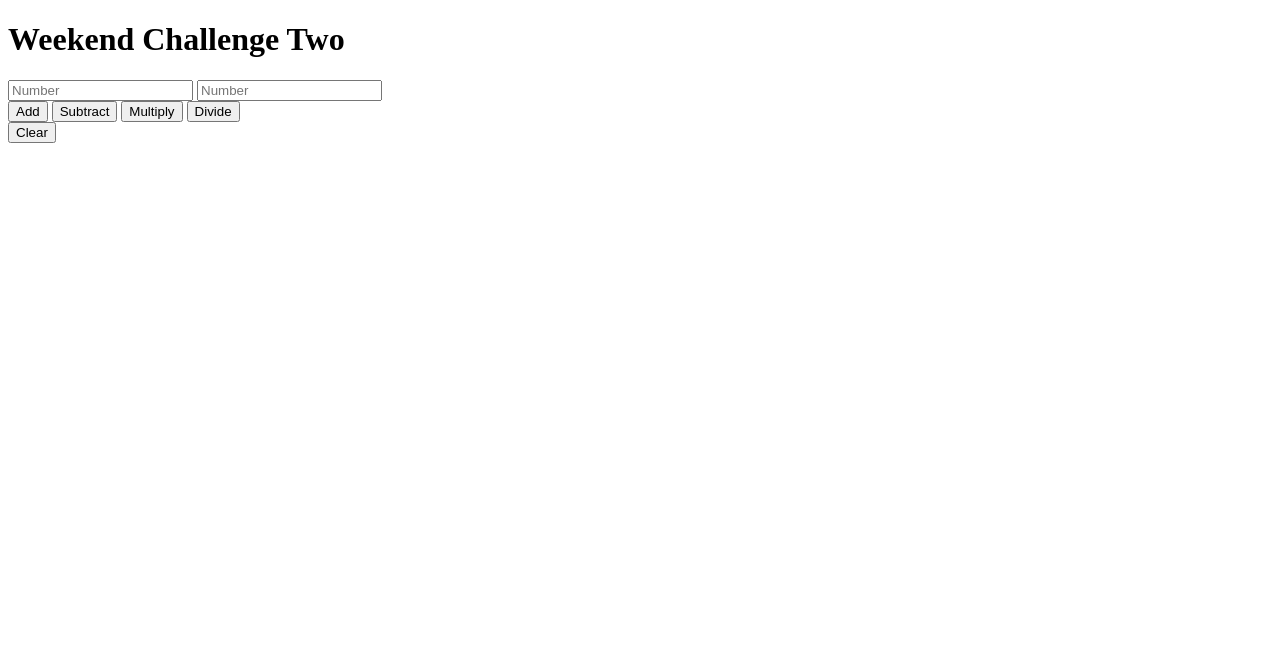
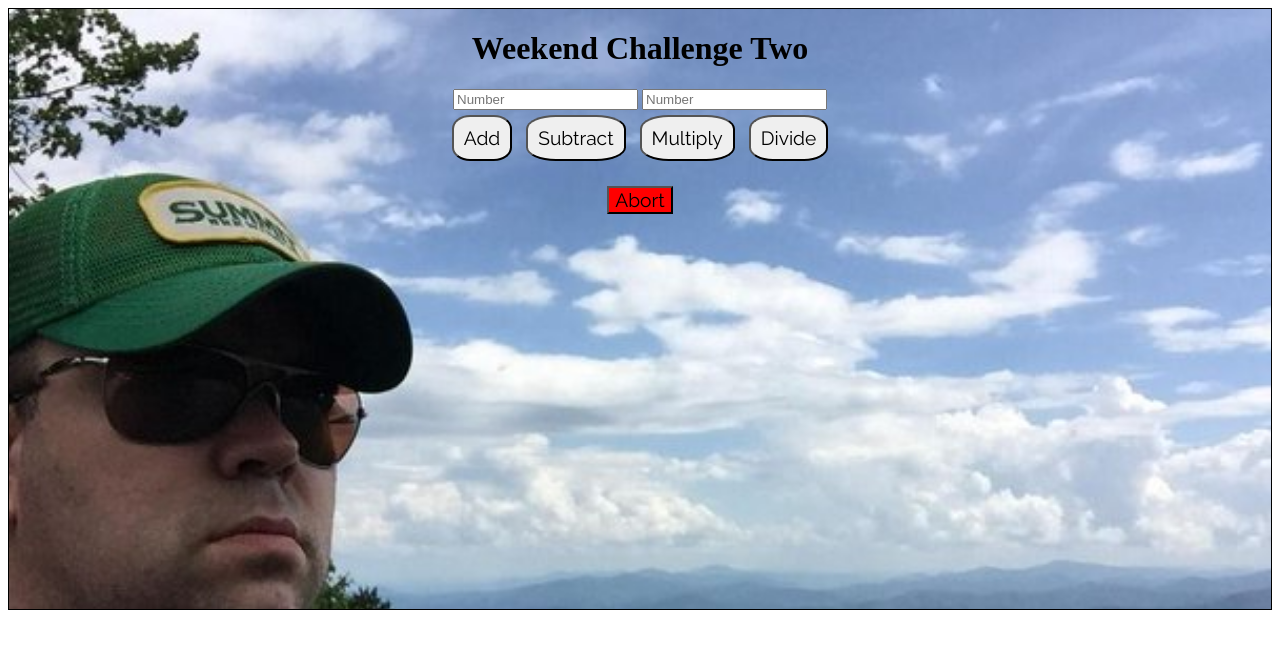
Before and after one commit to nicbade/weekend-challenge-two, a website: page public/index.html in a window 1280 px wide. Drawn offline with Linux system fonts and the light colour scheme.

Commit message:
added a little css

```diff
--- a/app.js
+++ b/app.js
@@ -11,7 +11,7 @@ app.use(bodyParser.urlencoded({ extended: true }));
 
 function calculator(inputOne, inputTwo, inputType) {
     if (inputType === 'add') {
-        math = [+inputOne + +inputTwo]; //+ =  parsInt
+        math = [+inputOne + +inputTwo]; //+ =  parsInt thx templin!
     } else if (inputType === 'subtract') {
         math = [+inputOne - +inputTwo];
     } else if (inputType === 'divide') {
--- a/public/client.js
+++ b/public/client.js
@@ -42,7 +42,7 @@ function getInput() {
             url: '/input',
             success: function(response) {
                 console.log('client.js GET', response);
-                $('#answer').append('<p>' + response + '</p>');
+                $('#answer').append('<p id="answer">' + response + '</p>');
                 clearInput(response);
             }
         }) // end ajax get
--- a/public/index.html
+++ b/public/index.html
@@ -2,14 +2,17 @@
 
 <head>
     <meta charset="utf-8">
+    <link href="https://fonts.googleapis.com/css?family=Raleway" rel="stylesheet">
+    <link href="styles.css" rel="stylesheet" />
     <script src="jquery-3.2.1.min.js"></script>
     <script src="client.js"></script>
     <title>Weekend Challenge Two</title>
 </head>
 
 <body>
+    <div id="container">
         <h1>Weekend Challenge Two</h1>
-    <div>
+        <div id="inputDiv">
             <input type="text" id="inputOne" placeholder="Number">
             <input type="text" id="inputTwo" placeholder="Number">
         </div>
@@ -19,10 +22,11 @@
             <button type="muliply" class="button">Multiply</button>
             <button type="divide" class="button">Divide</button>
         </div>
-    <div id="clear">
-        <button id="clear">Clear</button>
+        <div id="clearDiv">
+            <button id="clear">Abort</button>
         </div>
         <div id="answer">
+        </div>
     </div>
 </body>
 
--- /dev/null
+++ b/public/styles.css
@@ -0,0 +1,33 @@
+#container {
+    background-image: url("chip-smokies.jpg");
+    background-repeat: no-repeat;
+    background-size: cover;
+    margin-top: 10% auto;
+    height: 600px;
+    border: 1px solid #000000;
+    width: auto;
+    text-align: center;
+}
+
+.button {
+    padding: 10px;
+    margin: 5px;
+    font-size: 120%;
+    font-family: 'Raleway', sans-serif;
+    border-radius: 30%;
+}
+
+#clear {
+    background-color: red;
+    font-size: 120%;
+    font-family: 'Raleway', sans-serif;
+}
+
+#clearDiv {
+    padding: 20px;
+}
+
+p {
+    font-size: 30px;
+    font-family: 'Raleway', sans-serif;
+}
```
Also changed, not shown: public/chip-smokies.jpg (added). Lines whose indentation alone changed are shown as unchanged.
